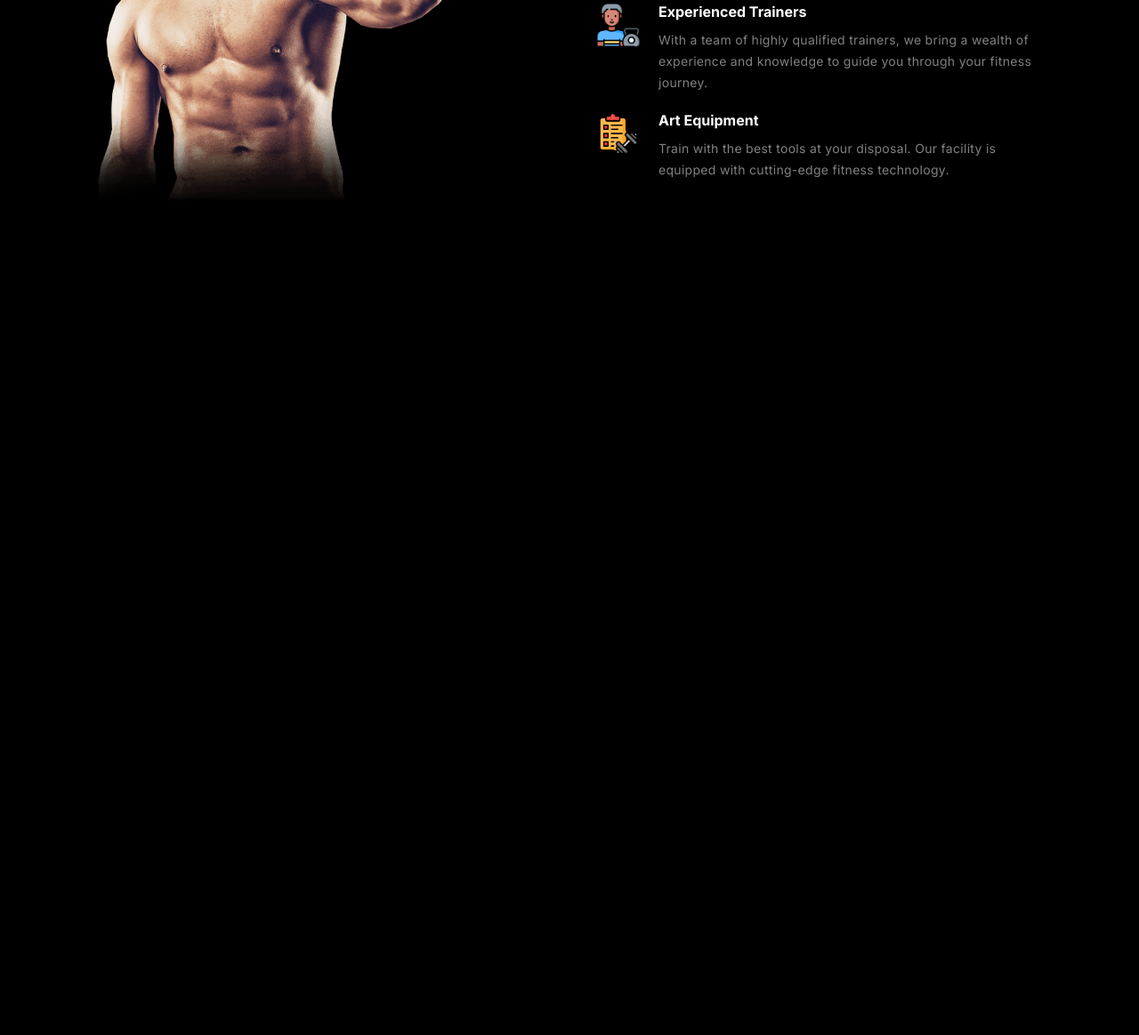
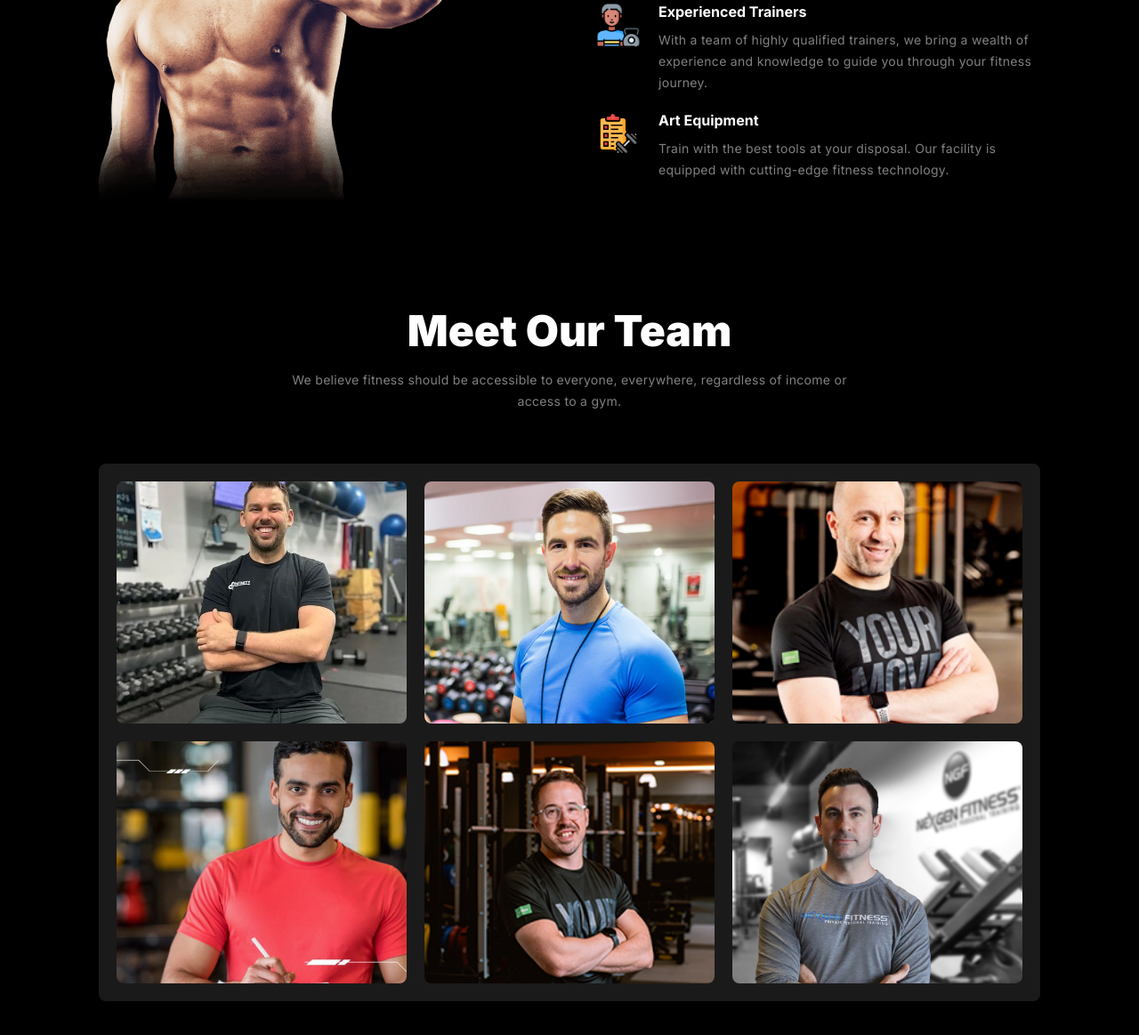
Before and after one commit to creatimint/assignment-no-2, a plain HTML site: page index.html in a window 1280 px wide. Shown: the part 2922-4085 px from the top of the page at 89% size. Before the commit the page ends 3265 px from the top, so only its background shows below. Drawn offline with Linux system fonts and the light colour scheme; a web font is replaced by a local one.

Commit message:
team section added

```diff
--- a/index.html
+++ b/index.html
@@ -213,6 +213,19 @@
                 </div>
             </div>
          </section>
+         <!-- Meet our team section -->
+          <section class="our-team-section display">
+            <h1 class="sub-headline">Meet Our Team</h1>
+            <p class="description2">We believe fitness should be accessible to everyone, everywhere, regardless of income or access to a gym.</p>
+            <div class="image-container grid">
+                <img src="images/trainer1.png" alt="">
+                <img src="images/trainer2.png" alt="">
+                <img src="images/trainer3.png" alt="">
+                <img src="images/trainer4.png" alt="">
+                <img src="images/trainer5.png" alt="">
+                <img src="images/trainer6.png" alt="">
+            </div>
+          </section>
     </main>
     <footer></footer>
 </body>
--- a/style.css
+++ b/style.css
@@ -441,7 +441,35 @@ thead td{
 .item2{
     gap: 20px;
 }
-
+/* ===============our team section============================ */
+.our-team-section{
+    max-width: 1060px;
+    margin: 0 auto;
+    text-align: center;
+    flex-direction: column;
+    align-items: center;
+    /* border: #E6533C 1px solid; */
+    margin-bottom: 88px;
+}
+.our-team-section p{
+    margin-bottom: 58px;
+}
+.our-team-section img{
+    height: 272px;
+    max-width: 326px;
+    width: 100%;
+    object-fit: cover;
+    overflow: hidden;
+    border-radius: 8px;
+}
+.our-team-section .image-container{
+    grid-template-columns: repeat(3, 1fr);
+    gap: 20px;
+    padding: 20px;
+    background-color: rgba(255, 255, 255, 0.1);
+    border-radius: 8px;
+    /* border: #E6533C 1px solid; */
+}
 
 
 
@@ -488,7 +516,7 @@ thead td{
     #miama-font{
         font-family: 'MiaMa', sans-serif;
         font-weight: 400;
-        font-size: 4.25rem;
+        font-size: 3.25rem;
     }
     .btn-container{
         display: flex;
```
